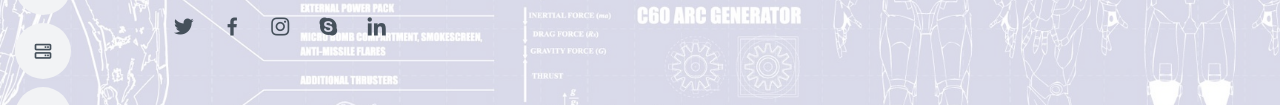
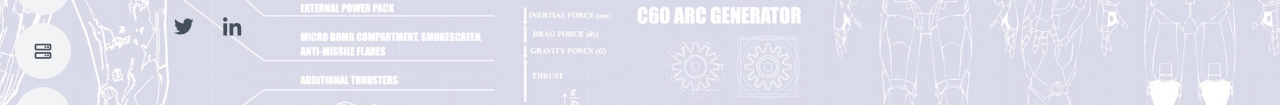
Before and after one commit to RickyRicer/RickAnsayFullStackPortfolio, a plain HTML site: page index.html in a window 1280 px wide. Shown: the part 441-546 px from the top of the page. Drawn offline with nearby package versions, Linux system fonts and the light colour scheme.

Commit message:
More HTML edits

```diff
--- a/index.html
+++ b/index.html
@@ -57,9 +57,6 @@
       <p>I'm a <span class="typed" data-typed-items=" Coder, Developer, Gamer, WEB3 Developer"></span></p>
       <div class="social-links">
         <a href="https://twitter.com/Ricky_Ricer" class="twitter"><i class="bx bxl-twitter"></i></a>
-        <a href="#" class="facebook"><i class="bx bxl-facebook"></i></a>
-        <a href="#" class="instagram"><i class="bx bxl-instagram"></i></a>
-        <a href="#" class="google-plus"><i class="bx bxl-skype"></i></a>
         <a href="#" class="linkedin"><i class="bx bxl-linkedin"></i></a>
       </div>
     </div>
```
